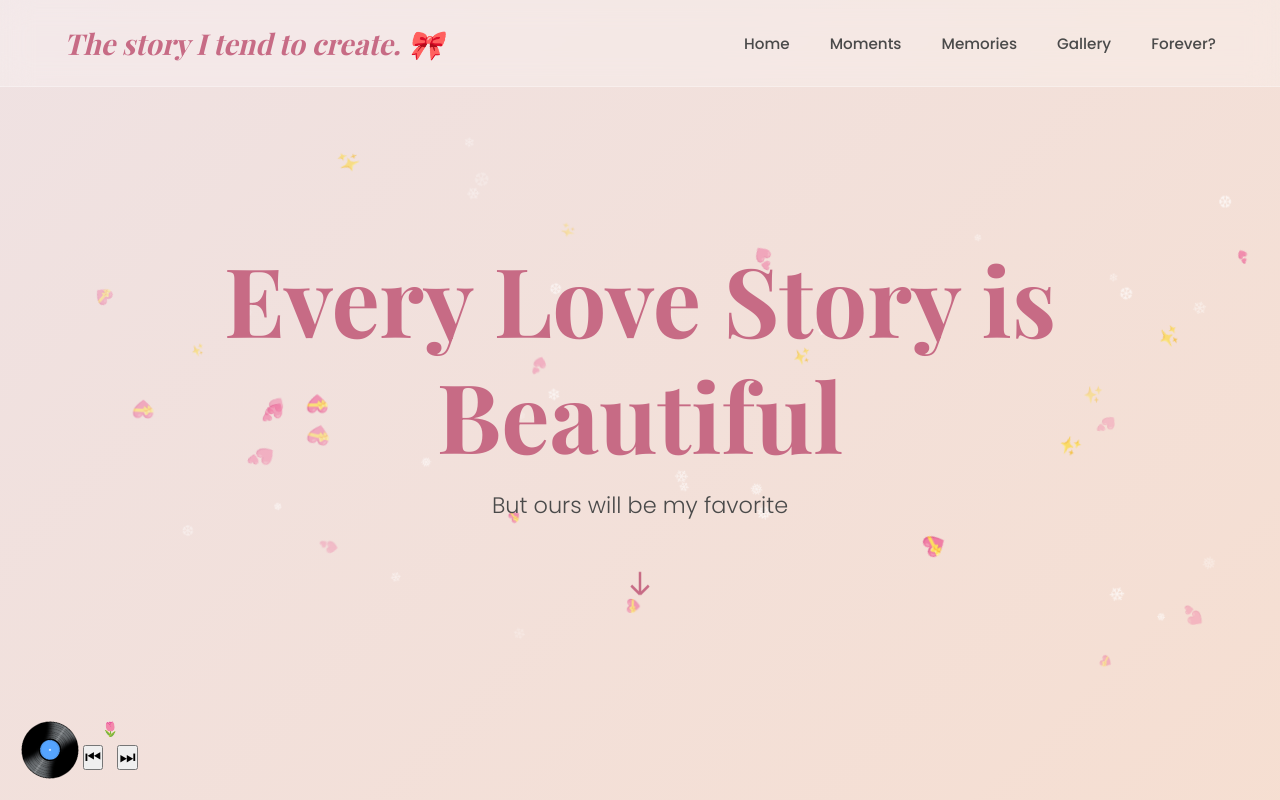
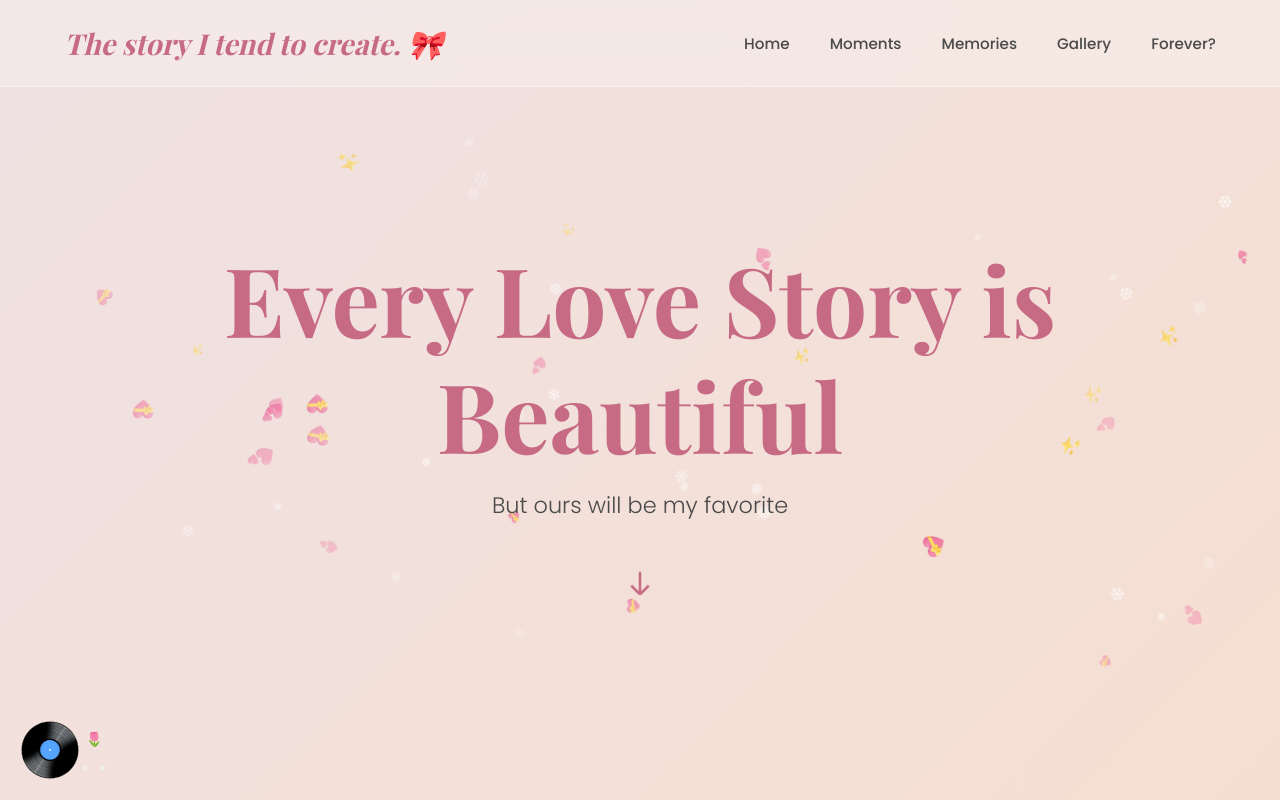
Before and after one commit to tripathikarthikeya/ValentineDay, a plain HTML site: page index.html in a window 1280 px wide. Shown: the top 800 px of the page. Drawn offline with nearby package versions, Linux system fonts and the light colour scheme; a web font is replaced by a local one.

Commit message:
Fix HTML formatting and add missing elements

```diff
--- a/index.html
+++ b/index.html
@@ -215,12 +215,23 @@
   <div class="track-name" id="trackName">Loading...</div>
 
   <div class="controls">
-    <button id="prev">⏮</button>
-    <button id="next">⏭</button>
+    <button id="prev"></button>
+    <button id="next"></button>
   </div>
 </div>
+    <div id="audioUnlock"
+     style="
+       position:fixed;
+       inset:0;
+       background:transparent;
+       z-index:9999;
+       cursor:pointer;
+     ">
+</div>
+
 
 
     <script src="script.js"></script>
 </body>
+
 </html>
```
